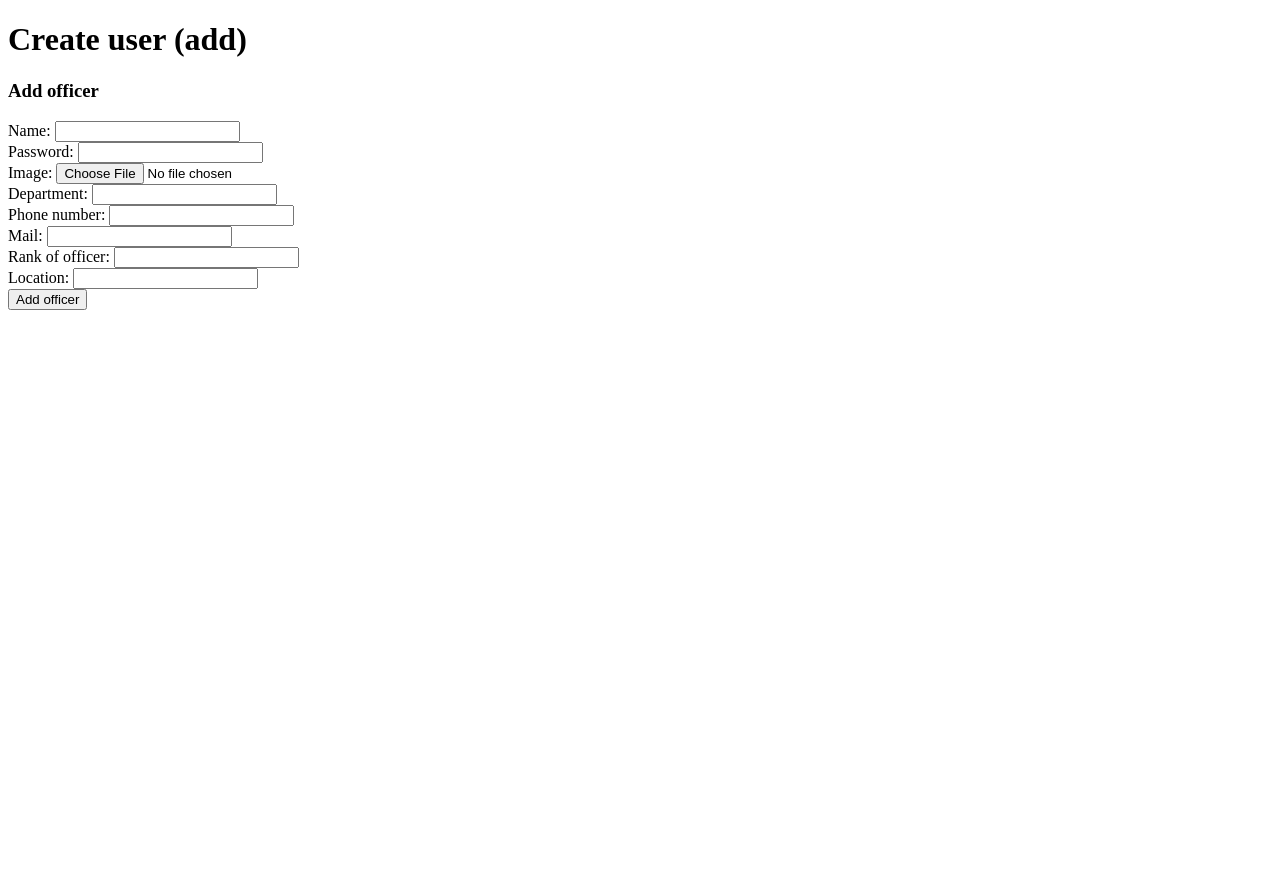
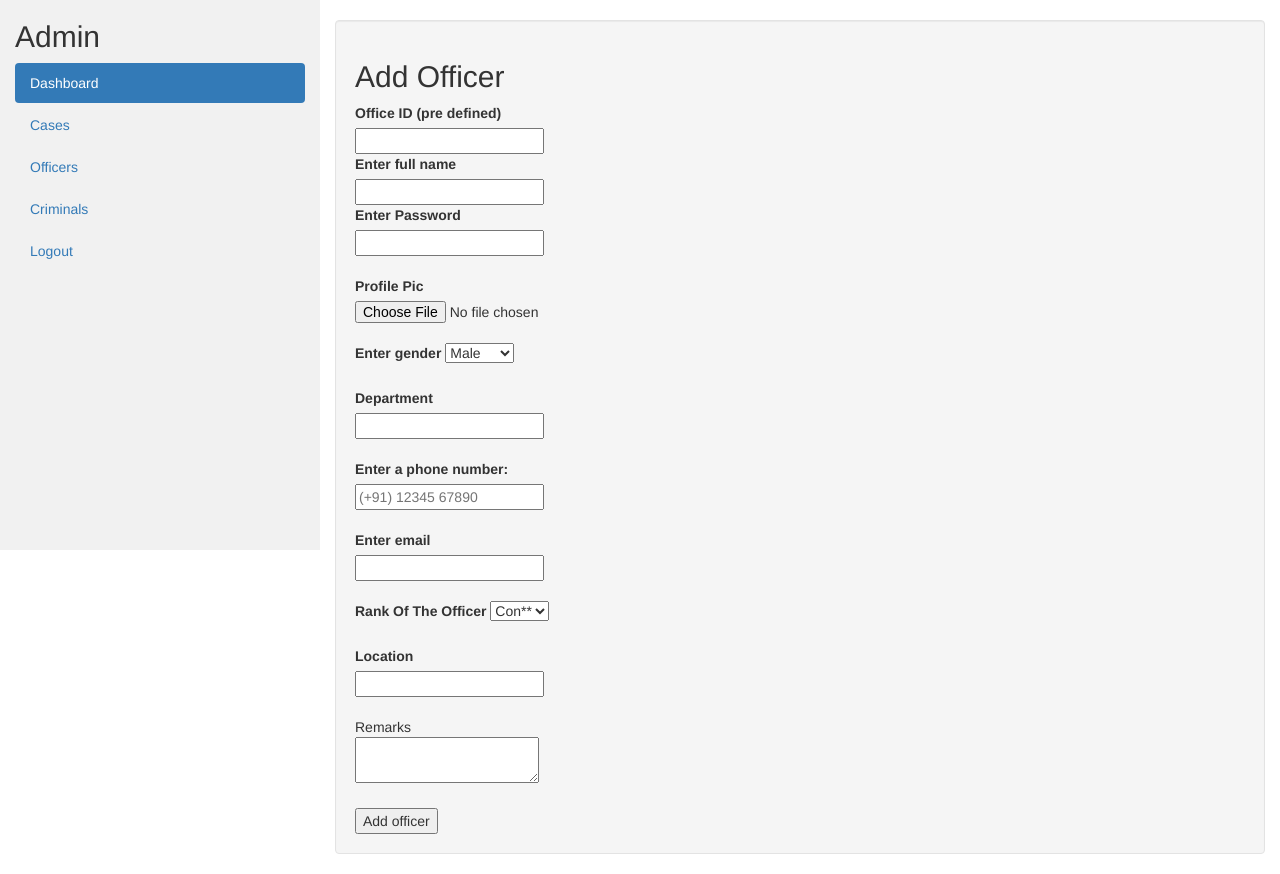
Before and after one commit to kagithasairakesh/Criminal_Investigation_Tracker_with_Suspect_Prediction, a Django app: page /Admin/create in a window 1280 px wide. Before the commit the page ends 310 px from the top, so only its background shows below. Run offline with Django 3.2, Linux system fonts and the light colour scheme; some libraries are stand-ins or nearby versions.

Commit message:
createuser UI

```diff
--- a/templates/admin-user/create.html
+++ b/templates/admin-user/create.html
@@ -2,29 +2,165 @@
 <html>
 <head>
 	<title>Create user</title>
+  <meta charset="utf-8">
+  <meta name="viewport" content="width=device-width, initial-scale=1">
+  <link rel="stylesheet" href="https://maxcdn.bootstrapcdn.com/bootstrap/3.4.1/css/bootstrap.min.css">
+  <script src="https://ajax.googleapis.com/ajax/libs/jquery/3.5.1/jquery.min.js"></script>
+  <script src="https://maxcdn.bootstrapcdn.com/bootstrap/3.4.1/js/bootstrap.min.js"></script>
+  <style>
+    /* Set height of the grid so .sidenav can be 100% (adjust as needed) */
+    .row.content {height: 550px}
+
+    /* Set gray background color and 100% height */
+    .sidenav {
+      background-color: #f1f1f1;
+      height: 100%;
+    }
+
+    /* On small screens, set height to 'auto' for the grid */
+    @media screen and (max-width: 767px) {
+      .row.content {height: auto;}
+    }
+    li a:hover, .dropdown:hover .dropbtn {
+  background-color: #4CAF50;
+}
+
+/*li.dropdown {
+  display: inline-block;
+}
+*/
+.dropdown-content {
+  display: none;
+  position: absolute;
+  background-color: #f9f9f9;
+  min-width: 160px;
+  box-shadow: 0px 8px 16px 0px rgba(0,0,0,0.2);
+  z-index: 1;
+}
+
+.dropdown-content a {
+  color: black;
+  padding: 12px 16px;
+  text-decoration: none;
+  display: block;
+  text-align: left;
+}
+
+.dropdown-content a:hover {background-color: #4CAF50;}
+
+.dropdown:hover .dropdown-content {
+  display: block;
+}
+  </style>
 </head>
 <body>
-	<h1>Create user (add)</h1>
-	<form method="POST" enctype="multipart/form-data" action=''>
-		{% csrf_token %}
 
-		<!-- Add officer form -->
-		<h3>Add officer </h3>
-		<!--Admin id: <input type="text" name="admin_id"><br>-->
+	<nav class="navbar navbar-inverse visible-xs">
+  <div class="container-fluid">
+    <div class="navbar-header">
+      <button type="button" class="navbar-toggle" data-toggle="collapse" data-target="#myNavbar">
+        <span class="icon-bar"></span>
+        <span class="icon-bar"></span>
+        <span class="icon-bar"></span>
+      </button>
+      <a class="navbar-brand" href="#">Logo</a>
+    </div>
+    <div class="collapse navbar-collapse" id="myNavbar">
+      <ul class="nav navbar-nav">
+        <li class="active"><a href="#">Dashboard</a></li>
+        <li class="dropdown">
+    <a href="javascript:void(0)" class="dropbtn">Cases</a>
+    <div class="dropdown-content">
+      <a href="#">Add Case</a>
+      <a href="#">Add Evidence</a>
+      <a href="#">Add Case Officer</a>
+      <a href="#">Case History</a>
+    </div>
+  </li>
+  <li class="dropdown">
+    <a href="javascript:void(0)" class="dropbtn">Officers</a>
+    <div class="dropdown-content">
+      <a href="#">Add Officer</a>
+      <a href="#">Add Case Officer</a>
+    </div>
+  </li>
+  <li><a href="#section3">Criminals</a></li>
+        <li><a href="#">Logout</a></li>
+      </ul>
+    </div>
+  </div>
+</nav>
+<div class="container-fluid">
+  <div class="row content">
+    <div class="col-sm-3 sidenav hidden-xs">
+      <h2>Admin</h2>
+      <ul class="nav nav-pills nav-stacked">
+        <li class="active"><a href="#section1">Dashboard</a></li>
+        <li class="dropdown">
+    <a href="javascript:void(0)" class="dropbtn">Cases</a>
+    <div class="dropdown-content">
+      <a href="#">Add Case</a>
+      <a href="#">Add Evidence</a>
+      <a href="#">Add Case Officer</a>
+      <a href="#">Case History</a>
+    </div>
+  </li>
+  <li class="dropdown">
+    <a href="javascript:void(0)" class="dropbtn">Officers</a>
+    <div class="dropdown-content">
+      <a href="#">Add Officer</a>
+      <a href="#">Add Case Officer</a>
+    </div>
+  </li>
+  <li><a href="#section3">Criminals</a></li>
+        <li><a href="#section3">Logout</a></li>
+      </ul><br>
+    </div>
+    <br>
 
-		Name: <input type="text" name="name"><br>
-		Password: <input type="password" name="password"><br>
-		Image: <input type="file" name="image"><br>
-		Department: <input type="text" name="department"><br>
-		Phone number: <input type="text" name="phone_number"><br>
-		Mail: <input type="email" name="mail"><br>
-		Rank of officer: <input type="text" name="rank_of_officer"><br>
-		Location: <input type="text" name="location"><br>
-		<button value="officer">Add officer</button>
+    <div class="col-sm-9">
+      <div class="well">
+          <h2>Add Officer</h2>
+    <form method="POST" enctype="multipart/form-data" action=''>
+    	{% csrf_token %}
+     <fieldset>
+     <label>Office ID (pre defined)</label><br>
+        <input type="OfficeID" name="Office ID" required><br>
+        <label>Enter full name</label><br>
+        <input type="text" name="name" required><br>
+        <label>Enter Password</label><br>
+        <input type="password" name="password" required><br> <br>
+        <label>Profile Pic</label><br>
+        <input type="file" name="fileToUpload" id="fileToUpload" required>
+        <br><label for="gender">Enter gender</label>
+          <select id="gender" name="gender" required>
+            <option value="Male">Male</option>
+            <option value="Female">Female</option>
+            <option value="Oth**">Oth**</option>
+          </select><br><br>
+        <label>Department</label><br>
+        <input type="text" name="Department" required><br><br>
+        <label for="phone">Enter a phone number:</label><br>
+  <input type="tel" id="phone" name="phone" placeholder="(+91) 12345 67890"required><br><br>
+         <label>Enter email</label><br>
+         <input type="email" name="email" required><br>
+         <br><label for="Rank">Rank Of The Officer</label>
+          <select id="Rank" name="Rank" required>
+            <option value="con**">Con**</option>
+            <option value="Ins**">Ins**</option>
+            <option value="Asp**">Asp**</option>
+            <option value="Oth**">Oth**</option>
+          </select><br><br>
+         <label>Location</label><br>
+        <input type="text" name="location" required><br>
 
 
-	</form>
-
+          <br>Remarks<br>
+         <textarea></textarea><br>  <br>
+         <button value="officer">Add officer</button>
+     </fieldset>
+  </form>
+      </div>
 
 </body>
 </html>
```
Also changed, not shown: templates/Admin/index.html (added, +10 -0 lines).
